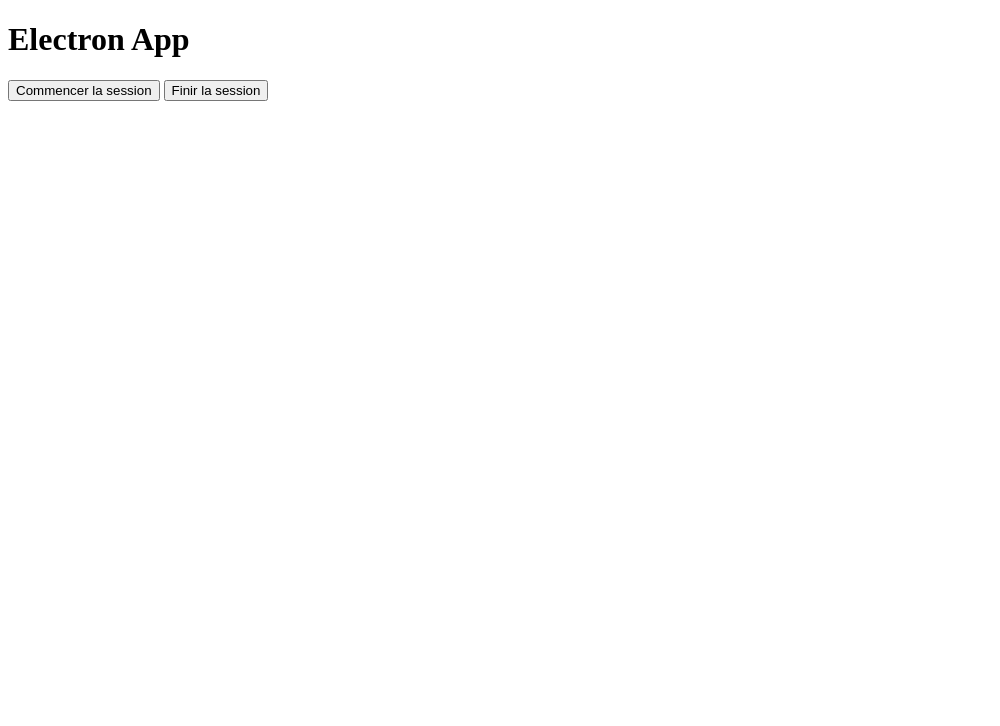
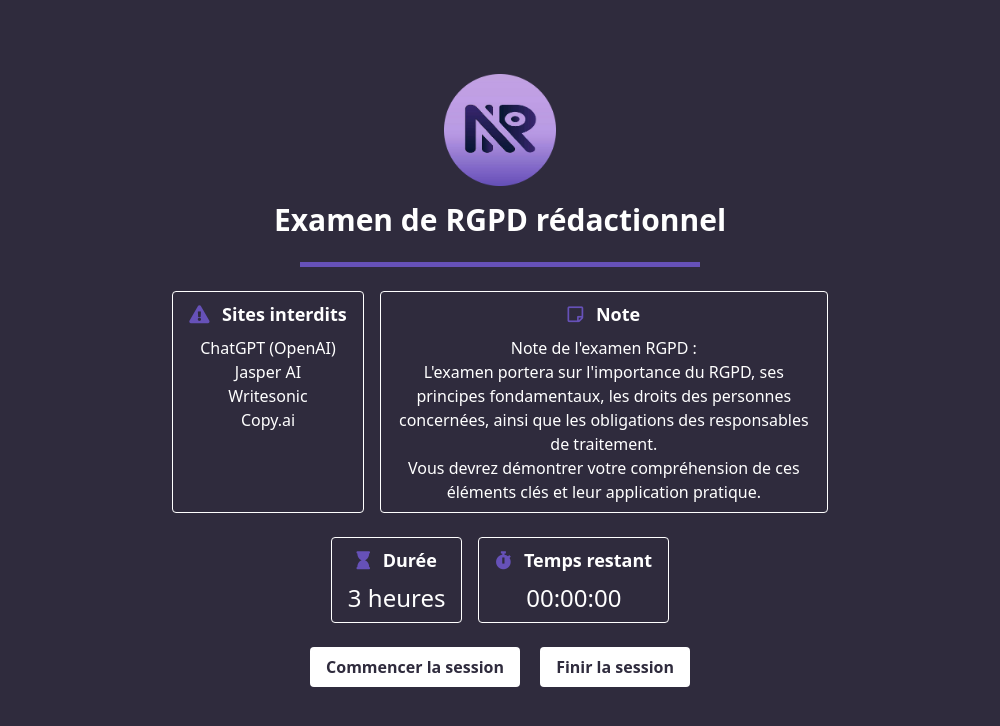
Before and after one commit to BWBMaxime/POC-Proxy-v1, an Electron app: page index.html in a window 1000 px wide. Drawn offline with nearby package versions, Linux system fonts and the light colour scheme.

Commit message:
Design App OK

```diff
--- a/index.html
+++ b/index.html
@@ -1,14 +1,72 @@
 <!DOCTYPE html>
 <html lang="en">
+
 <head>
-  <meta charset="UTF-8">
-  <meta name="viewport" content="width=device-width, initial-scale=1.0">
-  <title>Electron App</title>
-  <meta http-equiv="Content-Security-Policy" content="script-src 'self' 'unsafe-inline';">
+    <meta charset="UTF-8">
+    <meta name="viewport" content="width=device-width, initial-scale=1.0">
+    <title>Not A Robot</title>
+    <meta http-equiv="Content-Security-Policy" content="script-src 'self' 'unsafe-inline';">
+    <link rel="stylesheet" href="style.css">
+    <link href="https://cdn.jsdelivr.net/npm/tailwindcss@2.2.19/dist/tailwind.min.css" rel="stylesheet">
+    <link href="https://cdnjs.cloudflare.com/ajax/libs/font-awesome/5.15.4/css/all.min.css" rel="stylesheet">
 </head>
-<body>
-  <h1>Electron App</h1>
-  <button id="start-session">Commencer la session</button>
-  <button id="end-session">Finir la session</button>
+
+<body class="bg-app text-white flex flex-col items-center justify-center min-h-screen">
+    <img src="logo-rond.png" alt="Logo" class="mb-4 h-28 w-28 rounded-lg">
+    <h1 class="text-3xl font-bold mb-6">Examen de RGPD rédactionnel</h1>
+    <div class="separator mb-6"></div> <!-- Séparateur violet -->
+
+    <div class="flex flex-col md:flex-row space-y-4 md:space-y-0 md:space-x-4 text-center">
+        <div class="border border-white rounded px-4 py-2 max-w-md">
+            <h3 class="text-white text-lg font-bold mb-2">
+                <i class="fas fa-exclamation-triangle mr-2 color-app"></i> Sites interdits
+            </h3>
+            <ul class="text-white">
+                <li>ChatGPT (OpenAI)</li>
+                <li>Jasper AI</li>
+                <li>Writesonic</li>
+                <li>Copy.ai</li>
+            </ul>
+        </div>
+        <div class="border border-white rounded px-4 py-2 max-w-md mt-4 md:mt-0">
+            <h3 class="text-white text-lg font-bold mb-2">
+                <i class="far fa-sticky-note mr-2 color-app"></i> Note
+            </h3>
+            <p class="text-white text-sm md:text-base">
+                Note de l'examen RGPD :
+                <br>
+                L'examen portera sur l'importance du RGPD, ses principes fondamentaux, les droits des personnes
+                concernées, ainsi que les obligations des responsables de traitement.
+                <br>
+                Vous devrez démontrer votre compréhension de ces éléments clés et leur application pratique.
+            </p>
+        </div>
+    </div>
+
+    <div class="flex flex-col md:flex-row space-y-4 md:space-y-0 md:space-x-4 text-center mt-6">
+        <div class="border border-white rounded px-4 py-2 max-w-md">
+            <h3 class="text-white text-lg font-bold mb-2">
+                <i class="fas fa-hourglass mr-2 color-app"></i> Durée
+            </h3>
+            <h1 class="text-white text-2xl">3 heures</h1>
+        </div>
+        <div class="border border-white rounded px-4 py-2 max-w-md mt-4 md:mt-0">
+            <h3 class="text-white text-lg font-bold mb-2">
+                <i class="fas fa-stopwatch mr-2 color-app"></i> Temps restant
+            </h3>
+            <!-- Ici vous pouvez ajouter un élément HTML pour afficher le temps restant -->
+            <h1 class="text-white text-2xl">00:00:00</h1>
+        </div>
+    </div>
+
+    <div class="mt-6 space-x-4 mb-10">
+        <button id="start-session" class="bg-white hover:bg-green-200 text-app font-bold py-2 px-4 rounded">
+            Commencer la session
+        </button>
+        <button id="end-session" class="bg-white hover:bg-red-200 text-app font-bold py-2 px-4 rounded">
+            Finir la session
+        </button>
+    </div>
 </body>
+
 </html>
--- a/main.js
+++ b/main.js
@@ -3,8 +3,9 @@ const path = require('path');
 
 function createWindow() {
   const win = new BrowserWindow({
-    width: 800,
-    height: 600,
+    width: 1000,
+    height: 800,
+    icon: path.join(__dirname, 'logo-rond.png'),
     webPreferences: {
       preload: path.join(__dirname, 'preload.js'), // Vérifiez que ce chemin est correct
       nodeIntegration: false, // Assurez-vous que cela est false pour des raisons de sécurité
--- a/package.json
+++ b/package.json
@@ -7,6 +7,7 @@
     "https": "^1.0.0",
     "net": "^1.0.2",
     "path": "^0.12.7",
+    "tailwindcss": "^3.4.4",
     "tls": "^0.0.1",
     "url": "^0.11.3"
   },
--- /dev/null
+++ b/style.css
@@ -0,0 +1,37 @@
+/* Vos styles personnalisés */
+body {
+  font-family: 'Arial', sans-serif;
+}
+
+h1 {
+  text-align: center;
+  font-size: 2rem;
+  margin-bottom: 1.5rem;
+}
+.bg-app{
+    background-color: #2F2B3D
+}
+
+.text-app{
+    color:  #2F2B3D
+}
+
+.color-app{
+    color:  #6651B8
+}
+
+/* style.css */
+
+.separator {
+    width: 40%; /* Largeur du séparateur */
+    height: 5px; /* Hauteur du séparateur */
+    background-color: #6651B8; /* Couleur violette du séparateur */
+    margin-bottom: 5%; /* Marge en bas du séparateur */
+  }
+
+
+
+/* Styles spécifiques aux boutons */
+.btn {
+  @apply px-4 py-2 rounded bg-blue-500 text-white;
+}
--- /dev/null
+++ b/tailwind.config.js
@@ -0,0 +1,8 @@
+/** @type {import('tailwindcss').Config} */
+module.exports = {
+  content: [],
+  theme: {
+    extend: {},
+  },
+  plugins: [],
+}
```
Also changed, not shown: render.js (deleted, +0 -15 lines), logo-rond.png (added), logo.png (added), 1 other file.
